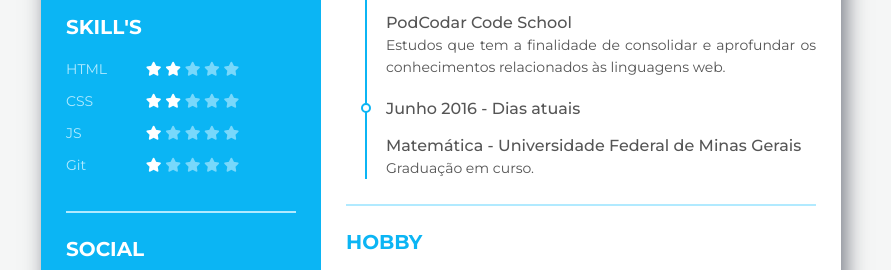
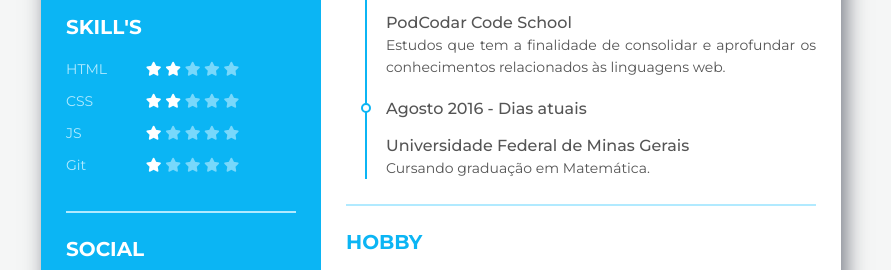
Before and after one commit to Luana-ns/curr-culo-, a plain HTML site: page index.html in a window 1280 px wide. Shown: the part 634-904 px from the top of the page, without its empty margins (199-1090 px from the left). Drawn offline with Linux system fonts and the light colour scheme.

Commit message:
Aprimorando informações sobre educação

```diff
--- a/index.html
+++ b/index.html
@@ -204,10 +204,10 @@
                 </div>
             </li>
             <li>
-              <div class="date">Junho 2016 - Dias atuais</div>
+              <div class="date">Agosto 2016 - Dias atuais</div>
               <div class="info">
-                     <p class="semi-bold">Matemática - Universidade Federal de Minas Gerais</p>
-                  <p style="text-align: justify;">Graduação em curso.</p>
+                     <p class="semi-bold">Universidade Federal de Minas Gerais</p>
+                  <p style="text-align: justify;">Cursando graduação em Matemática.</p>
                 </div>
             </li>
         </ul>
```
